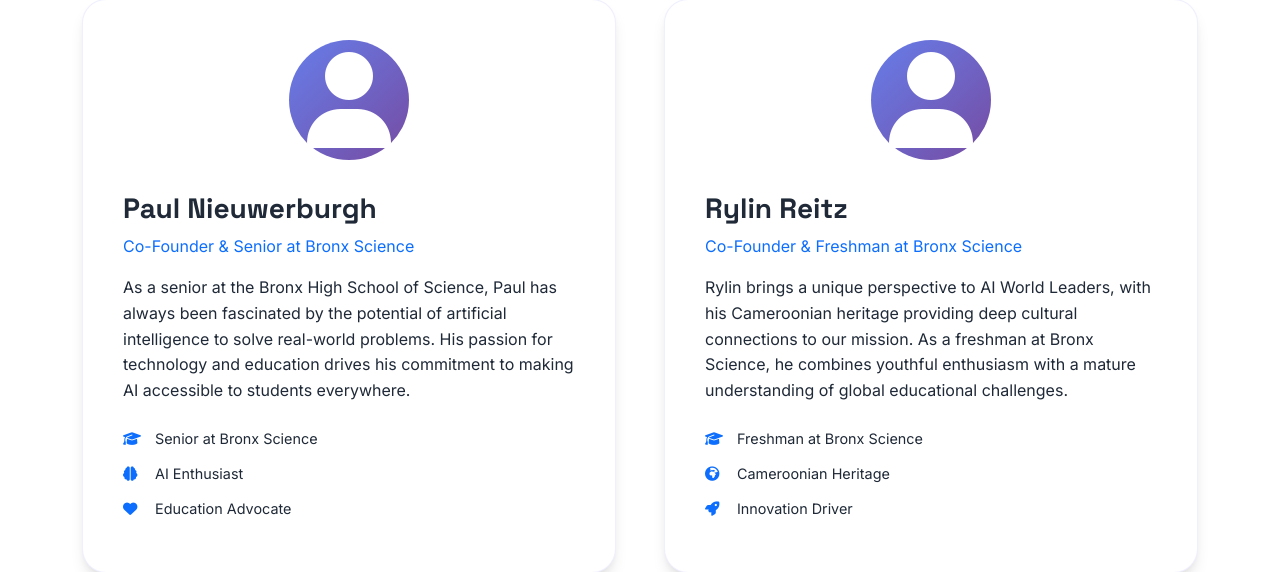
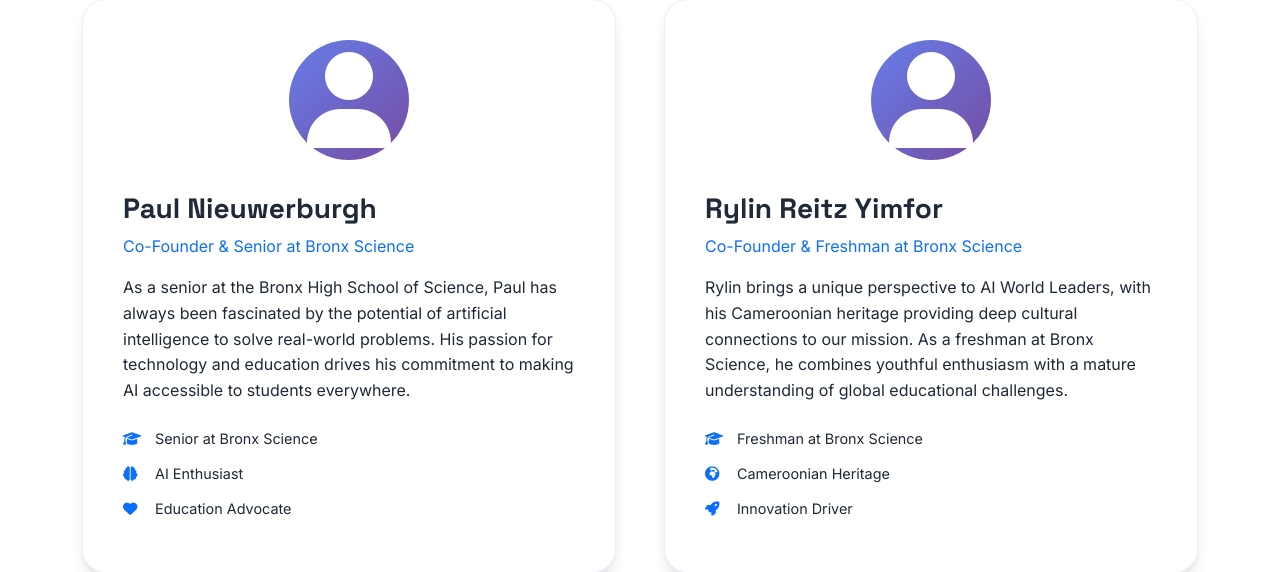
Before and after one commit to paulcode123/ai-world-leaders, a Flask app: page /about in a window 1280 px wide. Shown: the part 380-952 px from the top of the page. Run offline with Flask 3, Linux system fonts and the light colour scheme.

Commit message:
Update about.html

```diff
--- a/templates/about.html
+++ b/templates/about.html
@@ -60,7 +60,7 @@
                         </div>
                     </div>
                     <div class="founder-info">
-                        <h3 class="fw-bold mb-2">Rylin Reitz</h3>
+                        <h3 class="fw-bold mb-2">Rylin Reitz Yimfor</h3>
                         <p class="text-primary mb-3">Co-Founder & Freshman at Bronx Science</p>
                         <p class="mb-4">
                             Rylin brings a unique perspective to AI World Leaders, with his Cameroonian heritage providing deep cultural connections to our mission. As a freshman at Bronx Science, he combines youthful enthusiasm with a mature understanding of global educational challenges.
```
